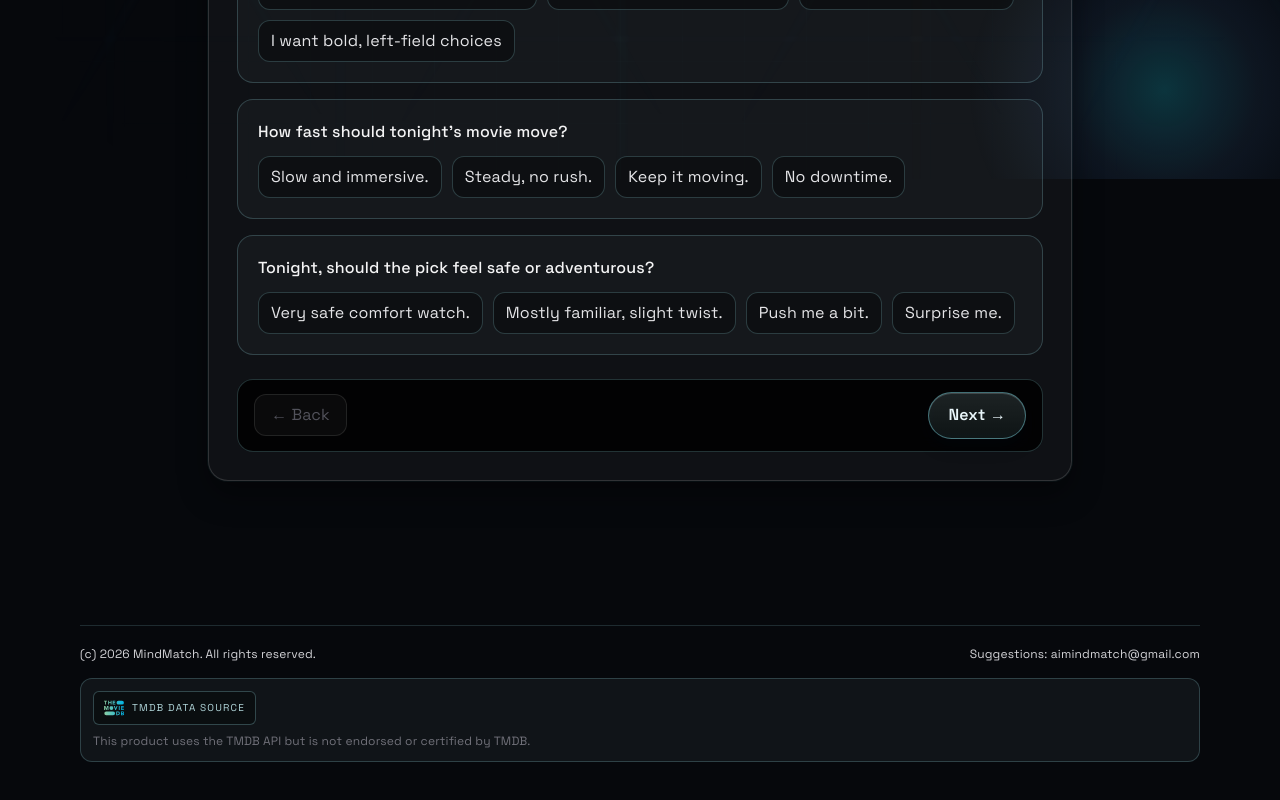
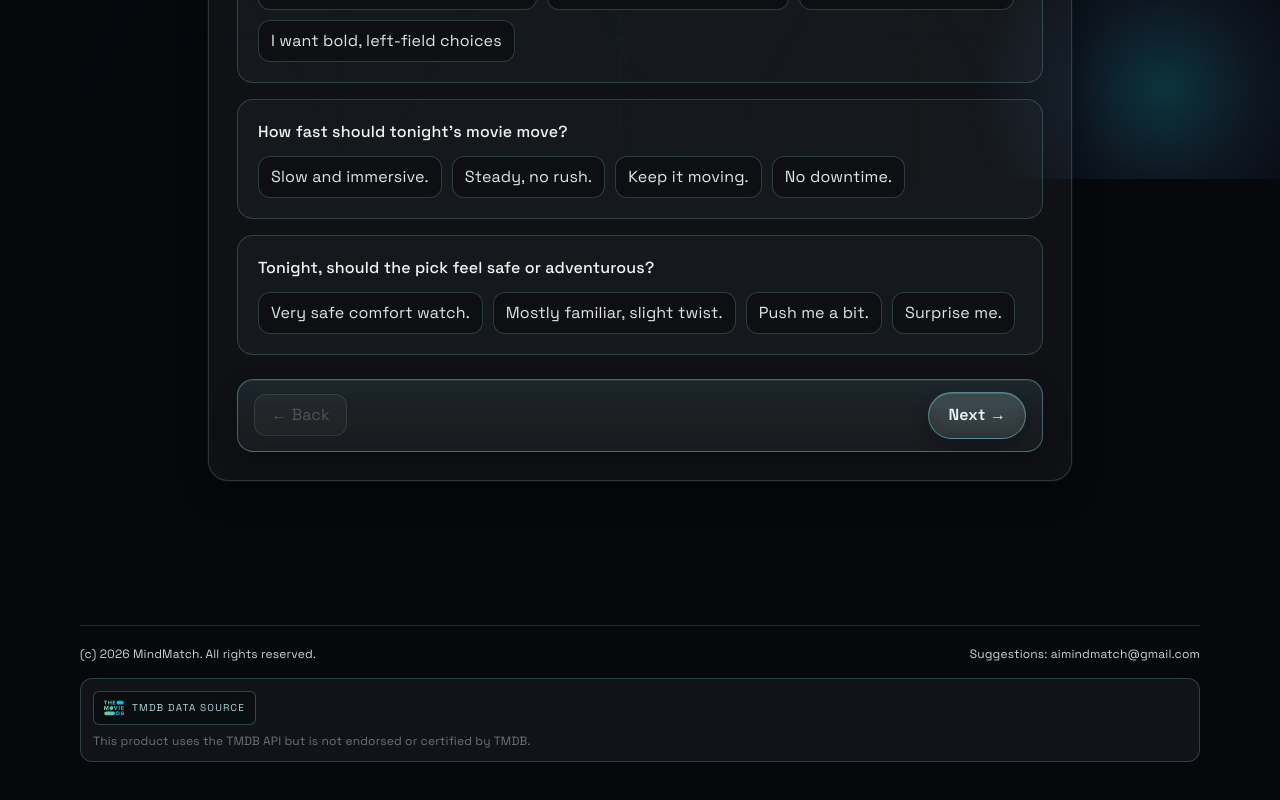
Before and after one commit to rhit-nayeems/mind-match-v2.0, a React (Vite) app in the folder frontend/: page /quiz in a window 1280 px wide. Shown: the part 621-1421 px from the top of the page. Built offline with nearby package versions, Linux system fonts and the light colour scheme; no server answers.

Commit message:
button backdrop changed

```diff
--- a/frontend/src/index.css
+++ b/frontend/src/index.css
@@ -370,3 +370,17 @@ body {
     animation: none !important;
   }
 }
+
+
+.quiz-nav-tray {
+  border-radius: 1rem;
+  border: 1px solid color-mix(in srgb, var(--mm-accent) 24%, var(--mm-border) 76%);
+  background:
+    linear-gradient(180deg, rgba(103, 232, 249, 0.08), rgba(255, 255, 255, 0.03) 52%, rgba(255, 255, 255, 0.02)),
+    rgba(255, 255, 255, 0.025);
+  box-shadow:
+    inset 0 1px 0 rgba(255, 255, 255, 0.08),
+    0 10px 24px rgba(0, 0, 0, 0.26);
+  backdrop-filter: blur(10px);
+  -webkit-backdrop-filter: blur(10px);
+}
--- a/frontend/src/pages/Quiz.tsx
+++ b/frontend/src/pages/Quiz.tsx
@@ -405,7 +405,7 @@ export default function Quiz() {
         <div className="space-y-4">{currentQs.map((q) => renderQ(q.id, q.text, q.choices))}</div>
 
         <div className="sticky bottom-0 left-0 right-0 mt-6">
-          <div className="rounded-2xl border border-cyan-200/20 bg-black/85 px-4 py-3 backdrop-blur">
+          <div className="quiz-nav-tray px-4 py-3">
             <div className="mx-auto flex max-w-4xl items-center justify-between">
               <button
                 type="button"
```
